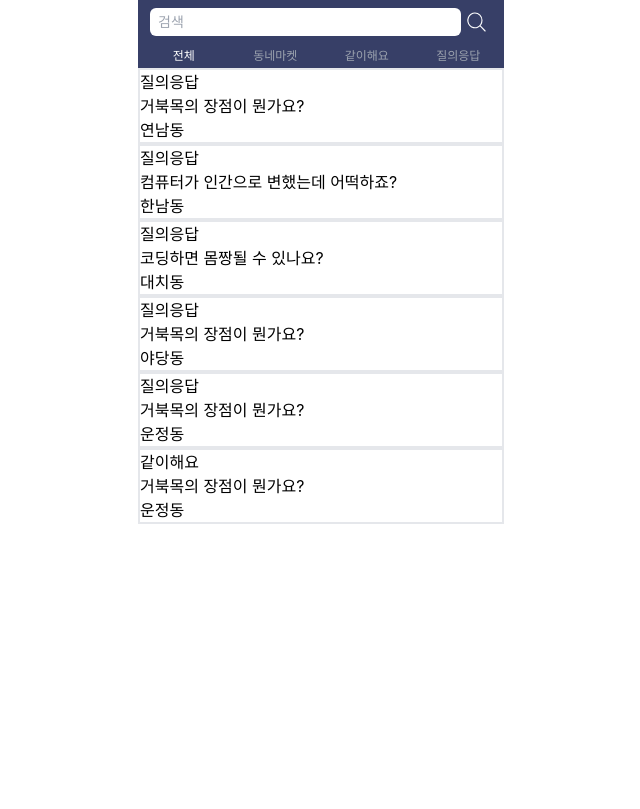
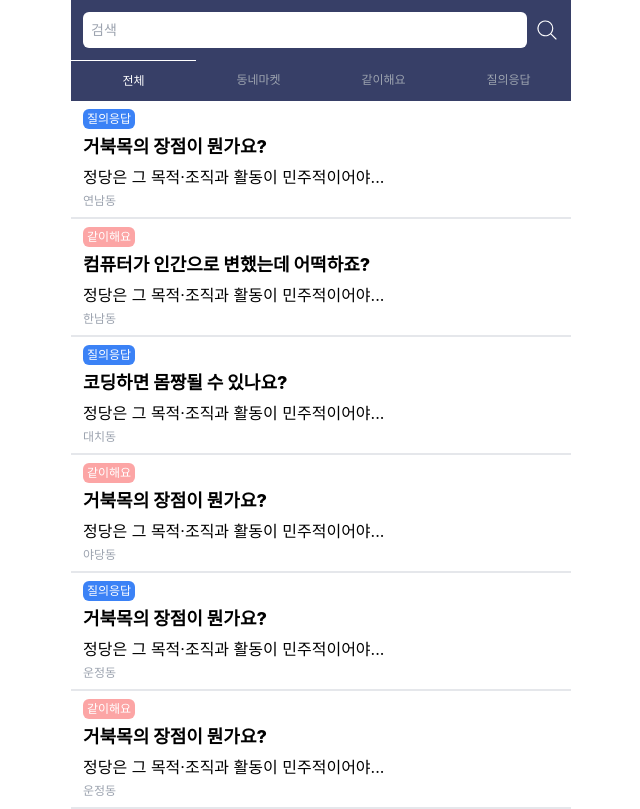
Before and after one commit to dldnlee/refactor-euid, a React (Create React App) app: page / in a window 1280 px wide. Shown: the whole page, without its empty margins (319-959 px from the left). Built offline with nearby package versions, Linux system fonts and the light colour scheme.

Commit message:
Feat: Conditional Rendering and Style changes

```diff
--- a/src/App.js
+++ b/src/App.js
@@ -1,12 +1,10 @@
 import Board from "./pages/board/Board.jsx";
-
-
 
 
 
 function App() {
   return (
-    <div className="App max-w-[366px] mx-auto">
+    <div className="App max-w-[500px] mx-auto">
       <Board />
     </div>
   );
--- a/src/components/BoardPosts.jsx
+++ b/src/components/BoardPosts.jsx
@@ -2,29 +2,42 @@ import { useContext } from "react"
 import { SelectedContext } from "../pages/board/Board"
 
 
-function Together(props) {
+function Badge({category}) {
+  if(category === "질의응답") {
+    return (
+    <p className="bg-blue-500 text-white py-[2px] px-[4px] text-xs rounded-md">{category}</p>
+    )
+  } else if (category === "같이해요") {
+    return (
+      <p className="bg-red-300 text-white py-[2px] px-[4px] text-xs rounded-md">{category}</p>
+    )
+  } else {
+    return(
+      <p className="bg-gray-300 text-white py-[2px] px-[4px] text-xs rounded-md">{category}</p>
+    )
+  }
+}
+
+function Post(props) {
   return (
-    <button className="text-left border-2 w-full">
-      <p>{props.category}</p>
-      <h2>{props.title}</h2>
-      <p>{props.location}</p>
+    <button className=" border-b-2 w-full flex flex-col gap-1 py-2 ps-3">
+      <Badge category={props.category} />
+      <h2 className="text-lg font-extrabold">{props.title}</h2>
+      <p>{props.content.length > 30 ? `${props.content.slice(0, 23)}...` : props.content}</p>
+      <p className="text-xs text-gray-400">{props.location}</p>
     </button>
   )
 }
 
-
 export default function BoardPosts() {
   const {data} = useContext(SelectedContext);
-
-  const filteredData = data.map(item => {
-    return (
-      <Together key={item.id} category={item.category} title={item.title} location={item.location} />
-    )
-  })
-
   return(
     <div className="w-full">
-      {filteredData}
+      {data.map(item => {
+        return (
+          <Post key={item.id} category={item.category} title={item.title} content={item.content} location={item.location} />
+        )
+      })}
     </div>
   )
 
--- a/src/components/BoardTopBar.jsx
+++ b/src/components/BoardTopBar.jsx
@@ -6,10 +6,10 @@ import { SelectedContext } from '../pages/board/Board';
 
 function SearchBar() {
   return (
-    <form className="flex py-2 px-3 bg-primary">
+    <form className="flex py-3 px-3 bg-primary">
       <label htmlFor="search-field" className="sr-only">검색</label>
-      <input type="text" id="search-field" className='w-full px-2 py-1 rounded-md text-sm' placeholder='검색'/>
-      <button className='px-1'><img src={search} alt="돋보기" /></button>
+      <input type="text" id="search-field" className='w-full px-2 py-2 rounded-md text-sm' placeholder='검색'/>
+      <button className='ps-2'><img src={search} alt="돋보기" /></button>
     </form>
   )
 }
@@ -18,7 +18,7 @@ function Category(props) {
   const {selected, setSelected} = useContext(SelectedContext); // just call this to any function when i want to use the selected value
 
   const active = {
-    'borderBottom' : '1px',
+    'borderTop' : '1px solid white',
     'color' : 'white'
   }
 
@@ -26,7 +26,7 @@ function Category(props) {
     <li className="w-full text-xs">
       <button
       type="button"
-      className="w-full text-gray-400 py-1 active:text-background"
+      className="w-full text-gray-400 py-3 active:text-background"
       style={selected === props.index ? active : {}}
       onClick={() => {
         setSelected(props.index)
@@ -49,12 +49,11 @@ function CategoryBar() {
 }
 
 
-
 export default function BoardTopBar() {
   return (
-    <>
+    <div className='sticky top-0'>
       <SearchBar />
       <CategoryBar/>
-    </>
+    </div>
   )
 }
--- a/src/components/useFilterCategory.jsx
+++ b/src/components/useFilterCategory.jsx
@@ -26,11 +26,7 @@ export const useFilterCategory = () => {
     } else {
       setData([]);
     }
-    console.log('hello new world');
 
-    return () => {
-      console.log('destroying myself for a better world'); // example removing a timeout
-    }
   }, [selected])
 
   return {selected, setSelected, data, setData};
--- a/src/data/board.json
+++ b/src/data/board.json
@@ -10,7 +10,7 @@
     "id":"2",
     "title":"컴퓨터가 인간으로 변했는데 어떡하죠?",
     "content":"정당은 그 목적·조직과 활동이 민주적이어야 하며, 국민의 정치적 의사형성에 참여하는데 필요한 조직을 가져야 한다. 재판의 심리와 판결은 공개한다. 다만, 심리는 국가의 안전보장 또는 안녕질서를 방해하거나 선량한 풍속을 해할 염려가 있을 때에는 법원의 결정으로 공개하지 아니할 수 있다.대통령은 국민의 보통·평등·직접·비밀선거에 의하여 선출한다. 제2항과 제3항의 처분에 대하여는 법원에 제소할 수 없다. 군사법원의 조직·권한 및 재판관의 자격은 법률로 정한다.",
-    "category":"질의응답",
+    "category":"같이해요",
     "location":"한남동"
   },
   {
@@ -24,7 +24,7 @@
     "id":"4",
     "title":"거북목의 장점이 뭔가요?",
     "content":"정당은 그 목적·조직과 활동이 민주적이어야 하며, 국민의 정치적 의사형성에 참여하는데 필요한 조직을 가져야 한다. 재판의 심리와 판결은 공개한다. 다만, 심리는 국가의 안전보장 또는 안녕질서를 방해하거나 선량한 풍속을 해할 염려가 있을 때에는 법원의 결정으로 공개하지 아니할 수 있다.대통령은 국민의 보통·평등·직접·비밀선거에 의하여 선출한다. 제2항과 제3항의 처분에 대하여는 법원에 제소할 수 없다. 군사법원의 조직·권한 및 재판관의 자격은 법률로 정한다.",
-    "category":"질의응답",
+    "category":"같이해요",
     "location":"야당동"
   },
   {
--- a/src/pages/board/Board.jsx
+++ b/src/pages/board/Board.jsx
@@ -1,8 +1,6 @@
 import BoardTopBar from "../../components/BoardTopBar";
 import BoardPosts from "../../components/BoardPosts";
-import { createContext, useState, useEffect } from "react";
-// import boardData from '../../data/board.json';
-// import useFilterCategory from '../../components/useFilterCategory';
+import { createContext } from "react";
 import { useFilterCategory } from "../../components/useFilterCategory";
 
 export const SelectedContext = createContext(null); // exporting the value
```
Also changed, not shown: src/pages/board/Main.jsx (added).
